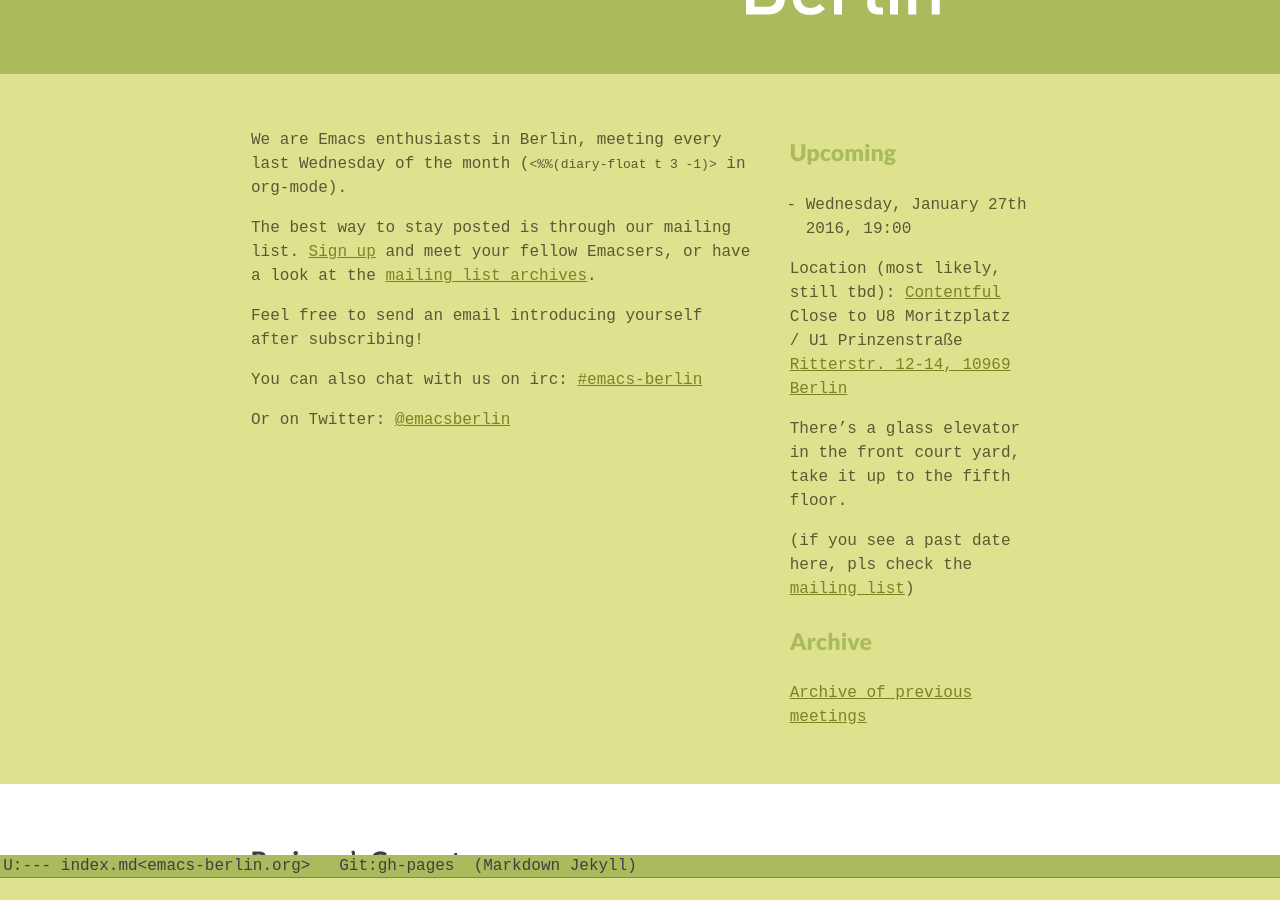
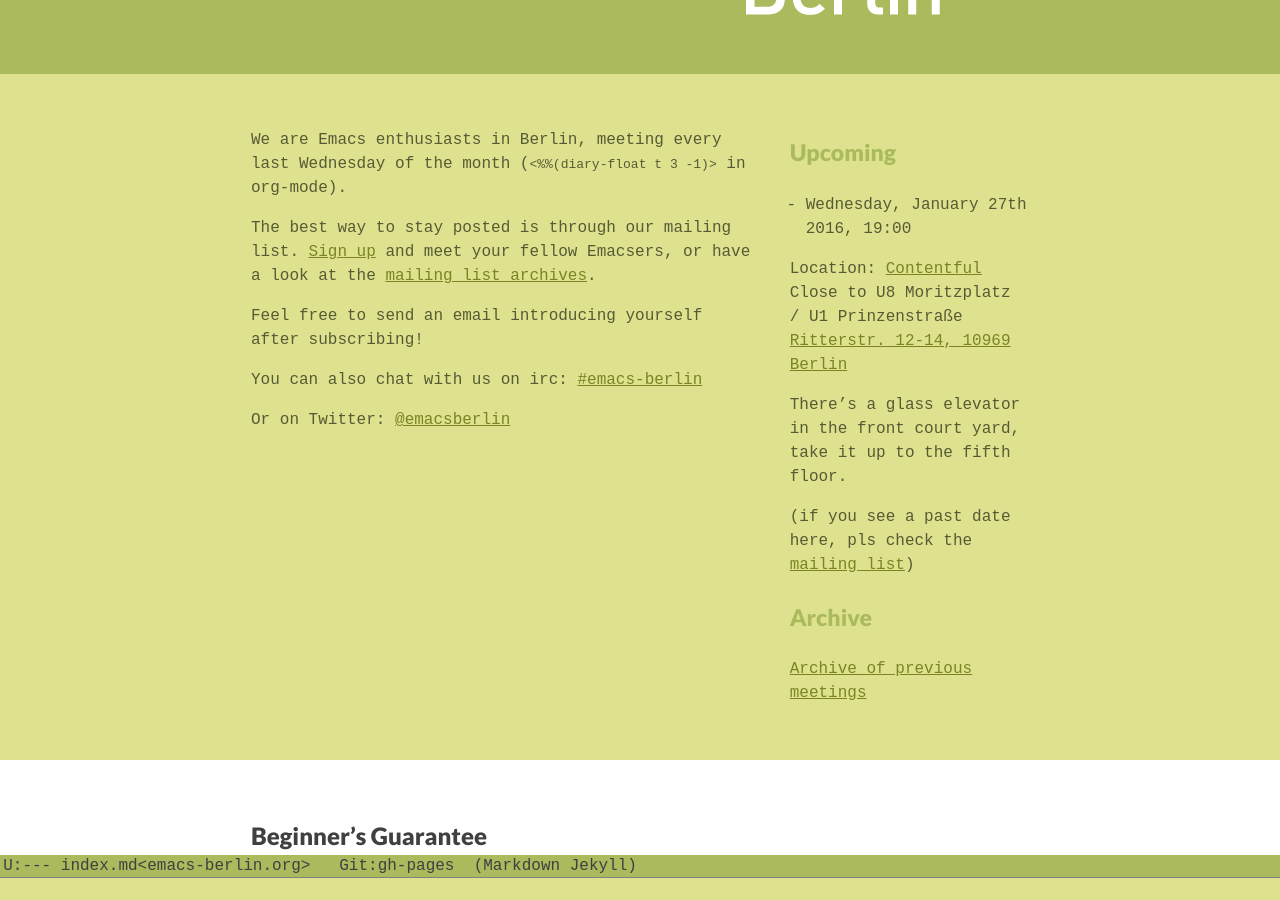
Before and after one commit to emacs-berlin/emacs-berlin.org, a Jekyll site: the page built from index.md, in a window 1280 px wide and 900 px high, scrolled down 335 px. Built offline with Jekyll 4.4.1, drawn with Linux system fonts in a browser that asks for light colours.

Commit message:
Location january meetup

```diff
--- a/index.md
+++ b/index.md
@@ -39,7 +39,7 @@
 <!-- The "Ganz Oben Office" (behind/above Betahouse, the old Travis office). -->
 <!-- Here [instructions on how to get to the Ganz Oben Office](https://gist.github.com/svenfuchs/5364262) -->
 
-Location (most likely, still tbd): [Contentful](http://contentful.com)
+Location: [Contentful](http://contentful.com)
 Close to U8 Moritzplatz / U1 Prinzenstraße
 [Ritterstr. 12-14, 10969 Berlin](http://www.openstreetmap.org/?mlat=52.501438558101654&mlon=13.410902917385101#map=19/52.50144/13.41090&layers=N)
 
```
